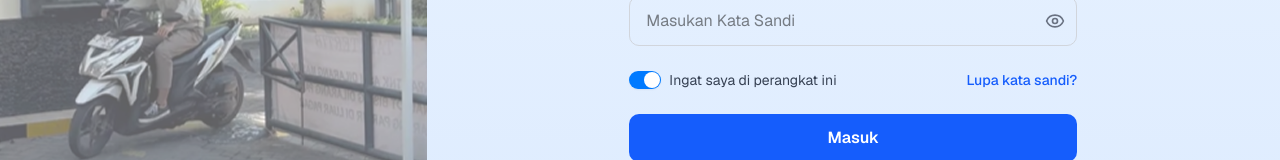
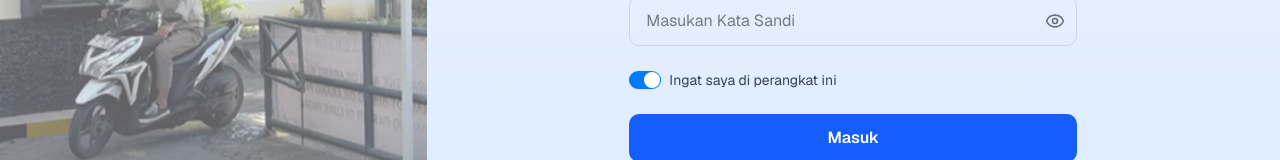
Before and after one commit to Ga2526-RPL-MA/rpl-parking-frontend, a Next.js app: page /auth in a window 1280 px wide. Shown: the part 450-610 px from the top of the page. Built offline with nearby package versions, Linux system fonts and the light colour scheme; no server answers.

Commit message:
fix: delete unused functions

```diff
--- a/src/components/auth/login-form.tsx
+++ b/src/components/auth/login-form.tsx
@@ -89,12 +89,6 @@ export default function LoginForm() {
             Ingat saya di perangkat ini
           </span>
         </label>
-        <a
-          href="#"
-          className="text-sm font-medium text-blue-600 hover:text-blue-700"
-        >
-          Lupa kata sandi?
-        </a>
       </div>
 
       {/* Submit Button */}
```
Also changed, not shown: 1 other file (tests, documents, lock files or other folders).
